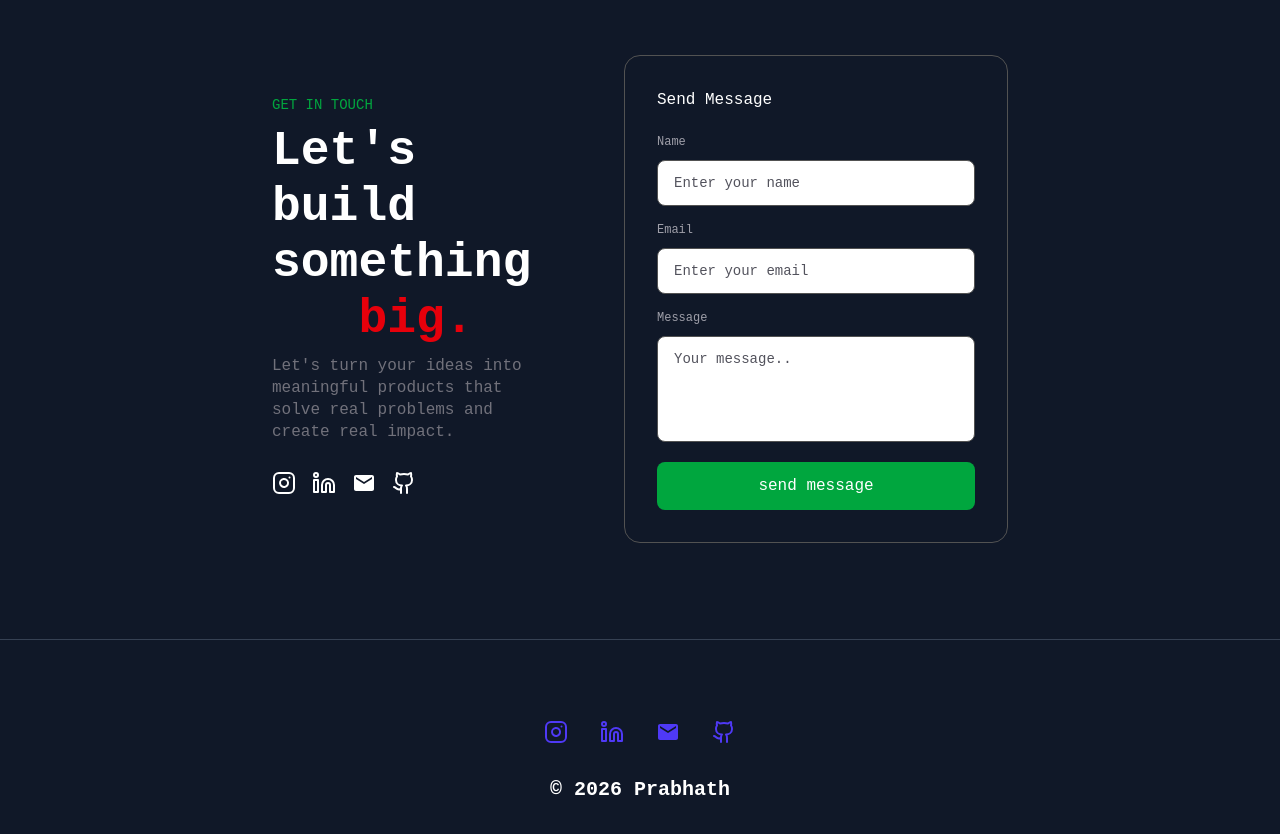
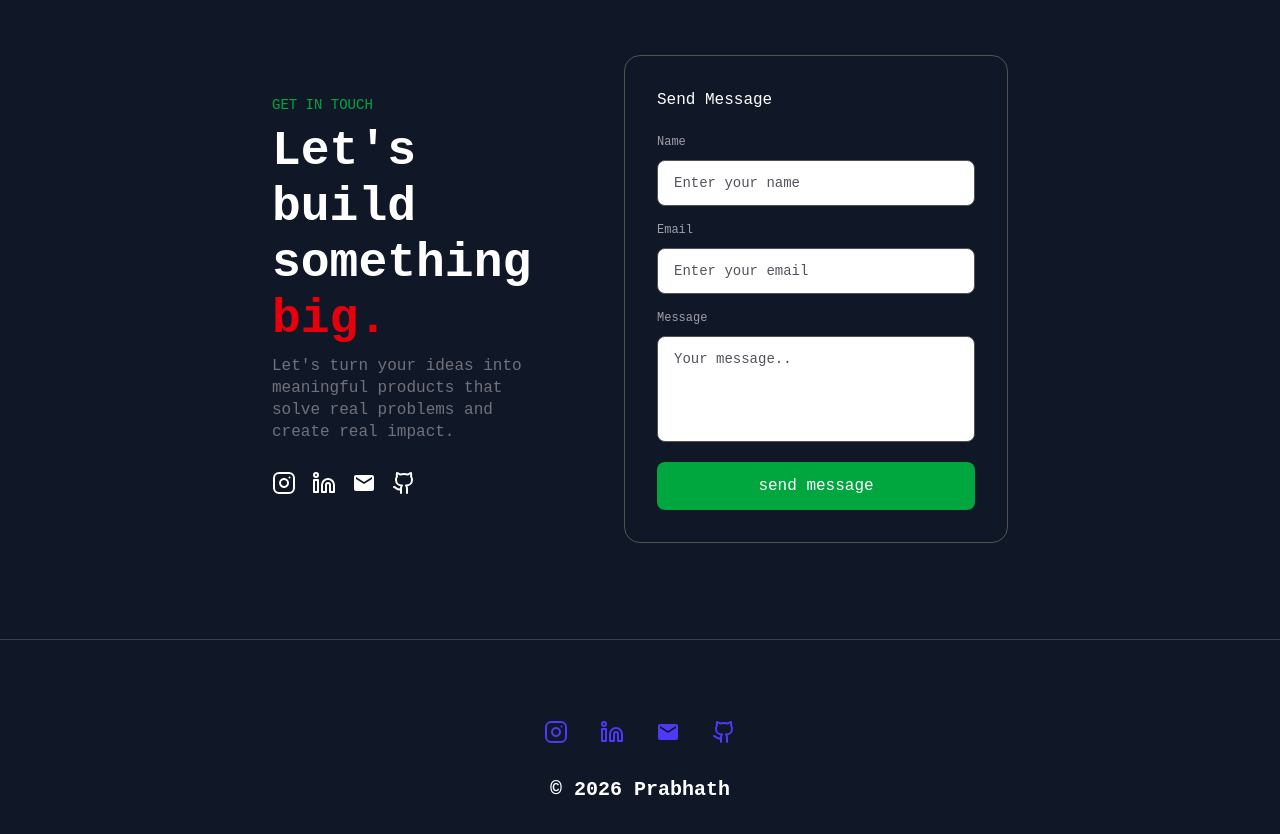
Before and after one commit to Prabhath-P-Dev/Personal-Portfolio, a React (Vite) app in the folder frontend/: page / in a window 1280 px wide. Shown: the part 2660-3494 px from the top of the page. Built offline with nearby package versions, Linux system fonts and the light colour scheme; no server answers.

Commit message:
website updated

```diff
--- a/frontend/components/home/Contact.jsx
+++ b/frontend/components/home/Contact.jsx
@@ -45,7 +45,7 @@
                     {/* Left Side */}
                     <div className="flex flex-col mt-10">
                         <p className="text-sm max-md:text-center font-medium text-green-600 uppercase mb-2">Get In Touch</p>
-                        <div className="flex flex-col items-center justify-center">
+                        <div className="flex flex-col items-center justify-center md:items-start">
                         <h1 className="text-5xl/14 max-md:text-center font-bold text-white max-w-2xs mb-0">Let's build something</h1>
                         <TypeAnimation
                           sequence={[
```
Also changed, not shown: 1 other file (tests, documents, lock files or other folders).
